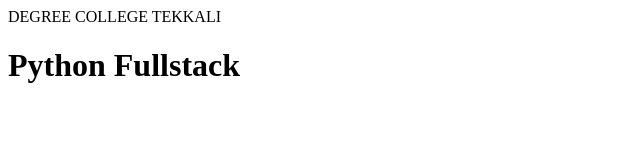
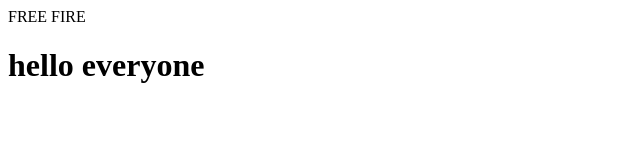
Before and after one commit to santosh-2222/Santosh-page, a plain HTML site: page index.html in a window 1280 px wide. Shown: the whole page, without its empty margins (0-640 px from the left). Drawn offline with Linux system fonts and the light colour scheme.

Commit message:
Update index.html

```diff
--- a/index.html
+++ b/index.html
@@ -1,9 +1,9 @@
 <!DOCTYPE html>
 <html>
 <head>
-  <tittle> DEGREE COLLEGE TEKKALI</tittle>
+  <tittle> FREE FIRE</tittle>
 </head>
 </body>
-<h1> Python Fullstack</h1>
+<h1> hello everyone</h1>
 </body>
 </html>
```
